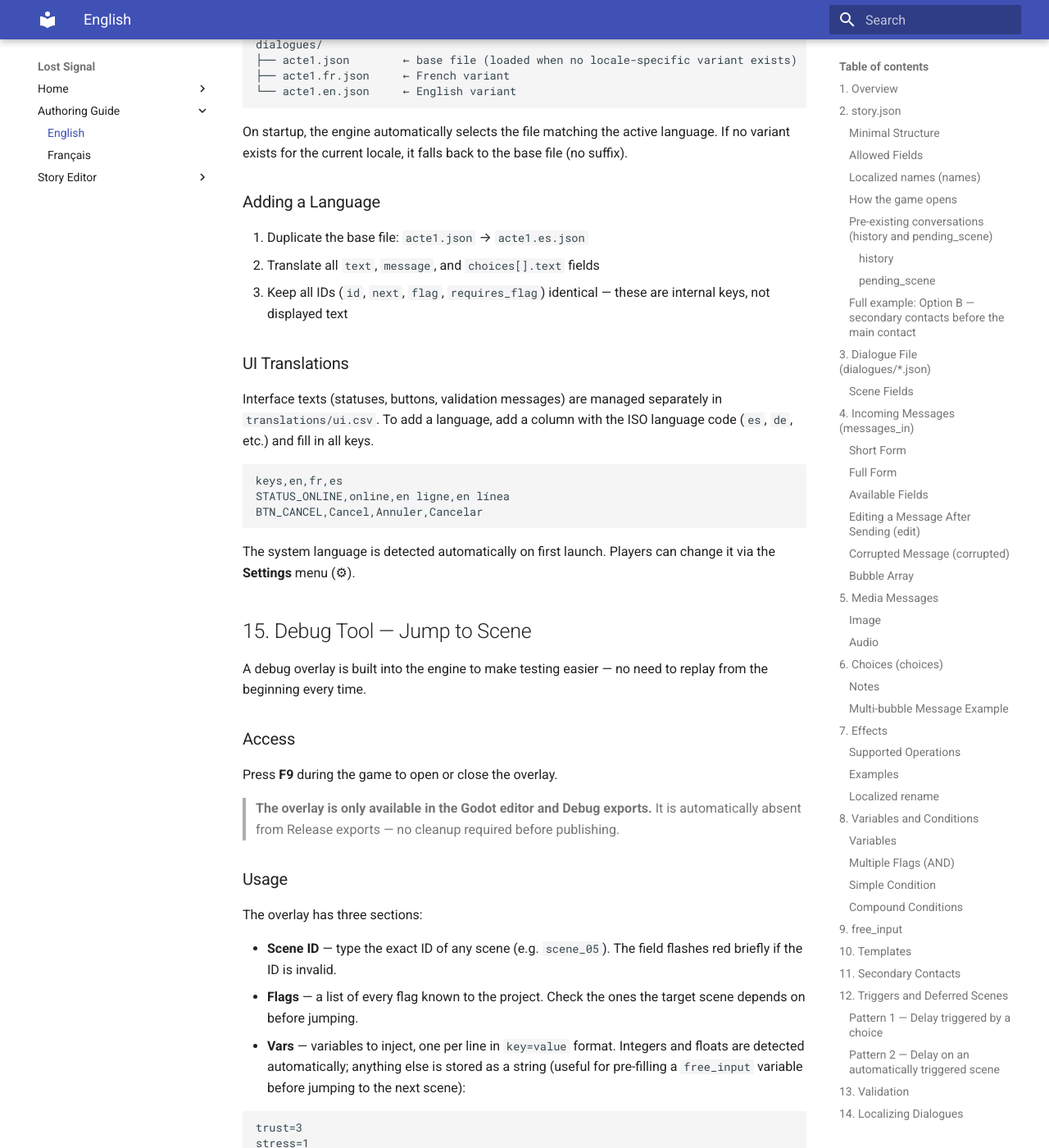
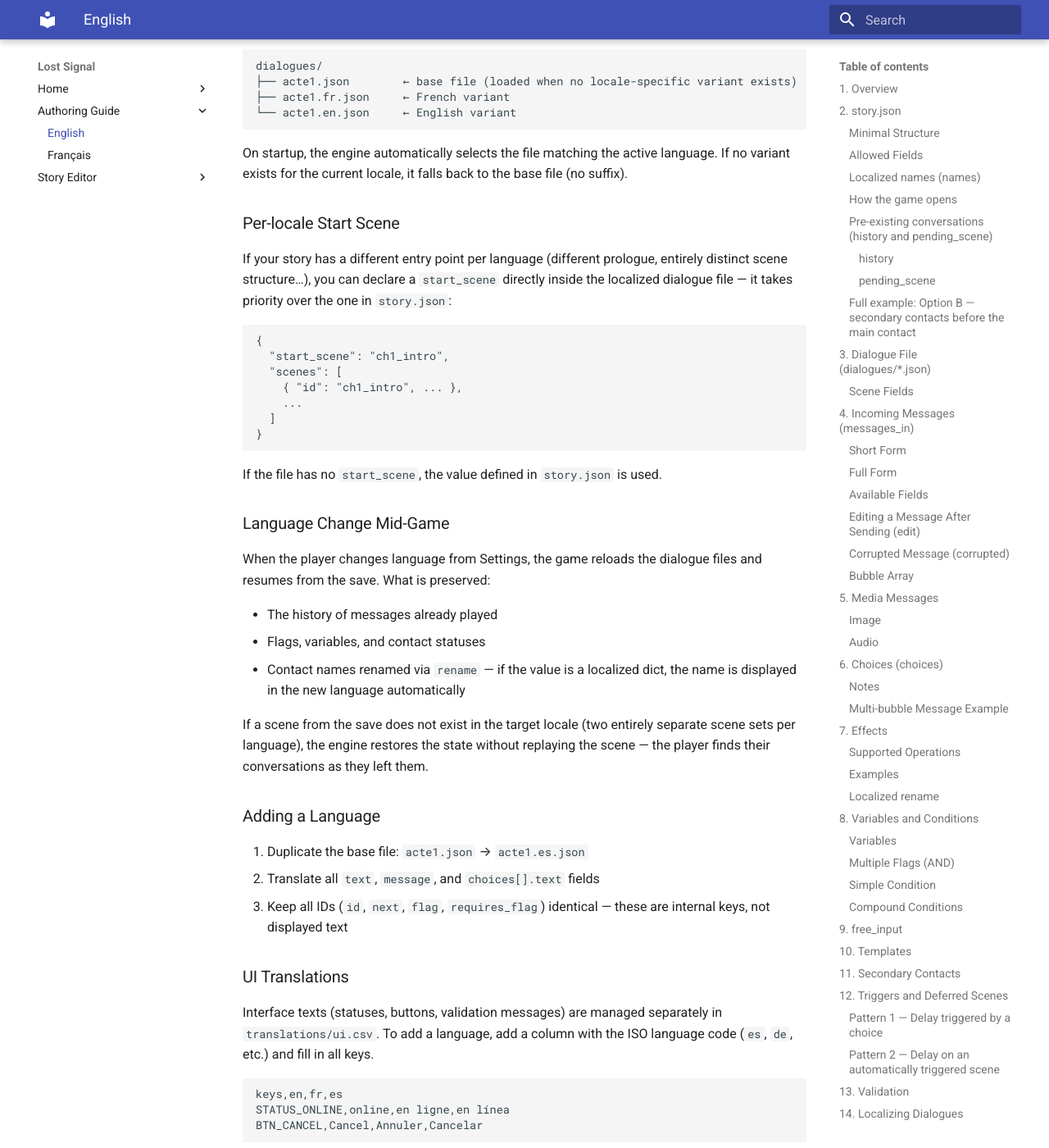
Before and after one commit to binblink/Lost-Signal, an MkDocs documentation site: the page built from docs/authoring_en.md, in a window 1280 px wide and 1400 px high, scrolled down 17332 px. Shown: the whole window at 82% size. Built offline with MkDocs 1.6.1 and Material for MkDocs 9.7.7, drawn with Linux system fonts in a browser that asks for light colours; some of the changed text lies outside the part shown.

````diff
--- a/docs/authoring_en.md
+++ b/docs/authoring_en.md
@@ -292,7 +292,7 @@ The engine automatically converts a string into `{ "text": "..." }`.
 - `corrupted`: displays the bubble as a corrupted message — **✗ Corrupted message** in red. `text` is not required.
 - `effects`: effect triggered immediately when the message appears.
 - `media`: image or audio attachment.
-- `time`: optional timestamp displayed below the bubble. `"HH:MM"` → shown as-is. `"YYYY-MM-DD HH:MM"` → shown as `"Yesterday HH:MM"` if the date is before today.
+- `time`: optional timestamp displayed below the bubble. `"HH:MM"` → shown as-is (same-day message). `"YYYY-MM-DD HH:MM"` → shown as `"DD-MM-YYYY HH:MM"` (FR locale) or `"YYYY-MM-DD HH:MM"` (other locales) if the date is before today.
 
 ### Editing a Message After Sending (`edit`)
 
@@ -720,6 +720,32 @@ dialogues/
 
 On startup, the engine automatically selects the file matching the active language. If no variant exists for the current locale, it falls back to the base file (no suffix).
 
+### Per-locale Start Scene
+
+If your story has a different entry point per language (different prologue, entirely distinct scene structure…), you can declare a `start_scene` directly inside the localized dialogue file — it takes priority over the one in `story.json`:
+
+```json
+{
+  "start_scene": "ch1_intro",
+  "scenes": [
+    { "id": "ch1_intro", ... },
+    ...
+  ]
+}
+```
+
+If the file has no `start_scene`, the value defined in `story.json` is used.
+
+### Language Change Mid-Game
+
+When the player changes language from Settings, the game reloads the dialogue files and resumes from the save. What is preserved:
+
+- The history of messages already played
+- Flags, variables, and contact statuses
+- Contact names renamed via `rename` — if the value is a localized dict, the name is displayed in the new language automatically
+
+If a scene from the save does not exist in the target locale (two entirely separate scene sets per language), the engine restores the state without replaying the scene — the player finds their conversations as they left them.
+
 ### Adding a Language
 
 1. Duplicate the base file: `acte1.json` → `acte1.es.json`
````
Also changed, not shown: Product_Page.md (+1 -1 lines), docs/authoring.md (+27 -1 lines), docs/story_editor.md (+1 -1 lines), docs/story_editor_en.md (+1 -1 lines), 1 other file.
